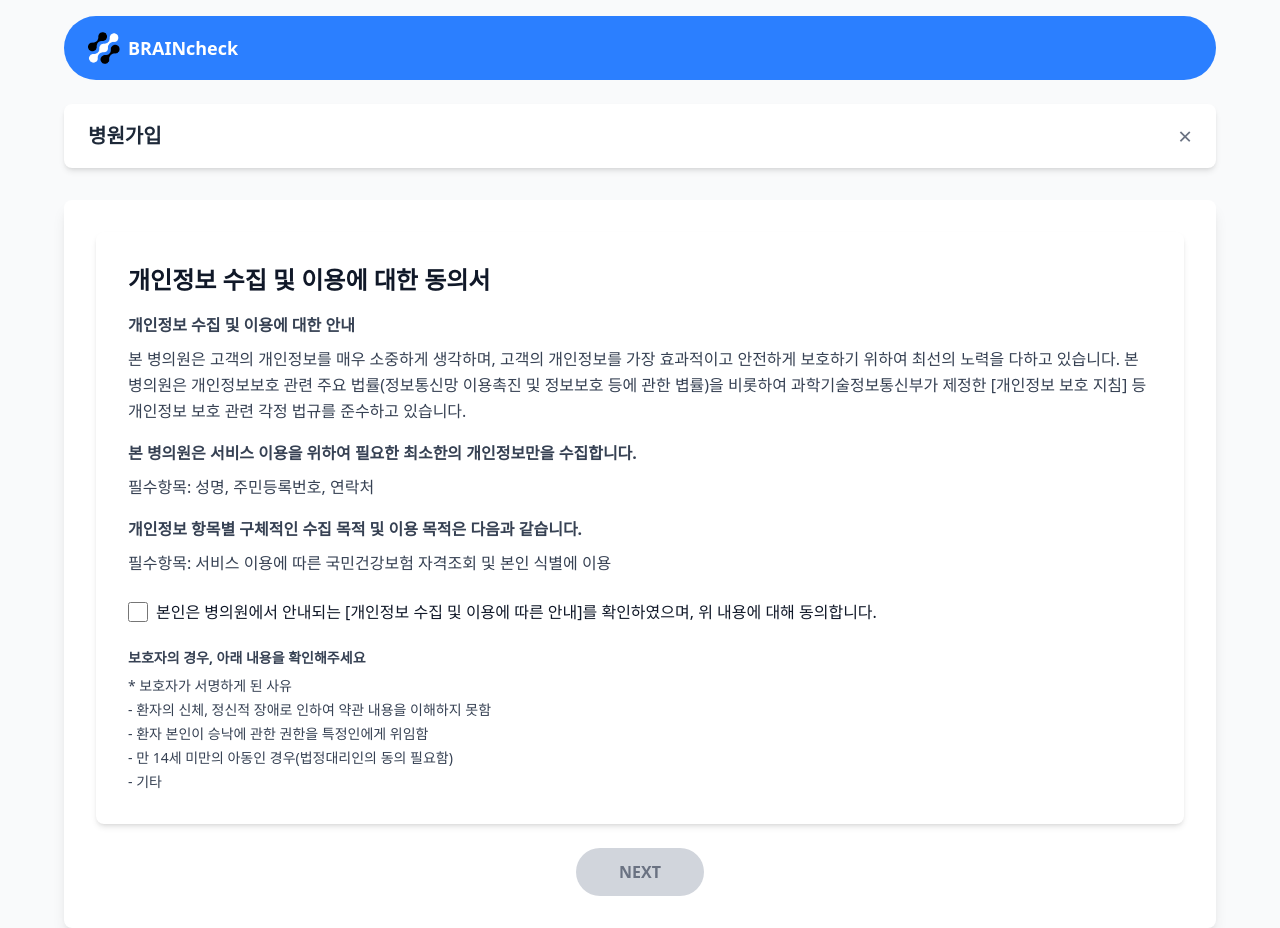
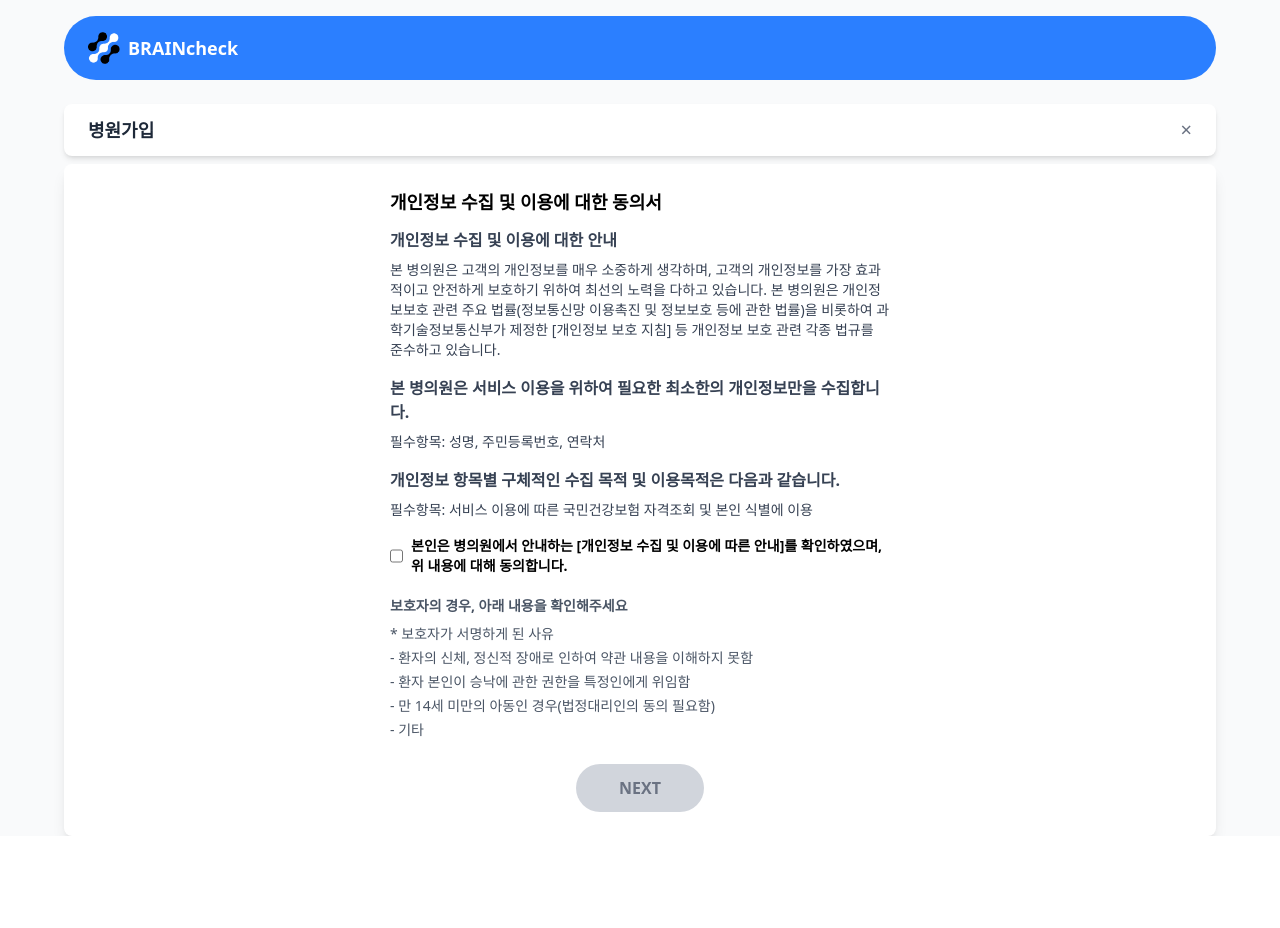
Before and after one commit to totorotail/vue-screening-test, a Vue app: page /signup in a window 1280 px wide. After the commit the page ends 836 px from the top, so only its background shows below. Built offline with nearby package versions, Linux system fonts and the light colour scheme; what vue-google-charts would draw is missing.

Commit message:
feat: signup-page ui-update

```diff
--- a/src/components/TermsAgreement.vue
+++ b/src/components/TermsAgreement.vue
@@ -1,49 +1,50 @@
 <script setup lang="ts">
-import { ref, defineEmits } from 'vue';
+defineProps<{
+    agreed: boolean;
+}>();
 
-const agreed = ref(false);
 const emit = defineEmits(['update:agreed']);
 
-const toggleAgreement = () => {
-    emit('update:agreed', agreed.value);
+const toggleAgreement = (event: Event) => {
+    const checked = (event.target as HTMLInputElement).checked;
+    emit('update:agreed', checked);
 };
 </script>
 
 <template>
-    <div class="p-8 bg-white shadow-md rounded-lg">
+    <div class="max-w-[500px] mx-auto">
         <!-- 타이틀 -->
-        <h2 class="text-2xl font-bold text-gray-900">개인정보 수집 및 이용에 대한 동의서</h2>
+        <h2 class="text-lg font-bold mb-3">개인정보 수집 및 이용에 대한 동의서</h2>
 
         <!-- 본문 -->
-        <div class="mt-4 text-gray-700 text-base leading-relaxed">
-            <p class="font-semibold">개인정보 수집 및 이용에 대한 안내</p>
-            <p class="mt-2">
+        <div class="text-gray-700">
+            <p class="text-base font-bold mb-2">개인정보 수집 및 이용에 대한 안내</p>
+            <p class="text-sm mb-4">
                 본 병의원은 고객의 개인정보를 매우 소중하게 생각하며, 고객의 개인정보를 가장 효과적이고 안전하게 보호하기 위하여 최선의 노력을 다하고 있습니다.
-                본 병의원은 개인정보보호 관련 주요 법률(정보통신망 이용촉진 및 정보보호 등에 관한 볍률)을 비롯하여 과학기술정보통신부가 제정한 [개인정보 보호 지침] 등
-                개인정보 보호 관련 각정 법규를 준수하고 있습니다.
+                본 병의원은 개인정보보호 관련 주요 법률(정보통신망 이용촉진 및 정보보호 등에 관한 법률)을 비롯하여 과학기술정보통신부가 제정한 [개인정보 보호 지침] 등 개인정보 보호 관련 각종 법규를
+                준수하고 있습니다.
             </p>
 
-            <p class="mt-4 font-semibold">본 병의원은 서비스 이용을 위하여 필요한 최소한의 개인정보만을 수집합니다.</p>
-            <p class="mt-2">필수항목: 성명, 주민등록번호, 연락처</p>
+            <p class="text-base font-bold mb-2">본 병의원은 서비스 이용을 위하여 필요한 최소한의 개인정보만을 수집합니다.</p>
+            <p class="text-sm mb-4">필수항목: 성명, 주민등록번호, 연락처</p>
 
-            <p class="mt-4 font-semibold">개인정보 항목별 구체적인 수집 목적 및 이용 목적은 다음과 같습니다.</p>
-            <p class="mt-2">필수항목: 서비스 이용에 따른 국민건강보험 자격조회 및 본인 식별에 이용</p>
+            <p class="text-base font-bold mb-2">개인정보 항목별 구체적인 수집 목적 및 이용목적은 다음과 같습니다.</p>
+            <p class="text-sm mb-4">필수항목: 서비스 이용에 따른 국민건강보험 자격조회 및 본인 식별에 이용</p>
         </div>
 
         <!-- 체크박스 -->
-        <div class="mt-6">
-            <label class="block flex items-center">
-                <input type="checkbox" v-model="agreed" @change="toggleAgreement"
-                    class="mr-2 w-5 h-5 accent-blue-500" />
-                <span class="text-gray-900 font-medium">본인은 병의원에서 안내되는 [개인정보 수집 및 이용에 따른 안내]를 확인하였으며, 위 내용에 대해
-                    동의합니다.</span>
+        <div class="flex items-center mb-5">
+            <input type="checkbox" id="agreeTerms" :checked="agreed" @change="toggleAgreement"
+                class="mr-2 h-4 w-4 accent-blue-500">
+            <label for="agreeTerms" class="text-sm font-bold">
+                본인은 병의원에서 안내하는 [개인정보 수집 및 이용에 따른 안내]를 확인하였으며, 위 내용에 대해 동의합니다.
             </label>
         </div>
 
         <!-- 보호자 관련 내용 -->
-        <div class="mt-6 text-gray-700 text-sm">
-            <p class="font-semibold">보호자의 경우, 아래 내용을 확인해주세요</p>
-            <ul class="list-none mt-2 space-y-1">
+        <div class="text-sm text-gray-600">
+            <p class="font-bold mb-2">보호자의 경우, 아래 내용을 확인해주세요</p>
+            <ul class="list-none pl-0 space-y-1">
                 <li>* 보호자가 서명하게 된 사유</li>
                 <li>- 환자의 신체, 정신적 장애로 인하여 약관 내용을 이해하지 못함</li>
                 <li>- 환자 본인이 승낙에 관한 권한을 특정인에게 위임함</li>
--- a/src/pages/SignUpPage.vue
+++ b/src/pages/SignUpPage.vue
@@ -36,14 +36,14 @@ const closePage = () => {
 
         <!-- ✅ 타이틀 부분 (병원가입) -->
         <div
-            class="w-[90%] max-w-[1400px] flex justify-between items-center bg-white px-6 py-4 shadow-md rounded-lg mb-4">
-            <h2 class="text-xl font-semibold text-gray-800">병원가입</h2>
-            <button @click="closePage" class="text-gray-500 hover:text-gray-700 text-2xl">&times;</button>
+            class="w-[90%] max-w-[1400px] flex justify-between items-center bg-white px-6 py-3 shadow-md rounded-lg mb-2">
+            <h2 class="text-lg font-semibold text-gray-800">병원가입</h2>
+            <button @click="closePage" class="text-gray-500 hover:text-gray-700 text-xl">&times;</button>
         </div>
 
         <!-- ✅ 메인 부분 (병원정보보기 페이지와 동일한 너비 유지) -->
-        <div class="w-[90%] max-w-[1400px] bg-white p-8 shadow-lg rounded-lg mt-4 flex flex-col items-center">
-            <div v-if="!showForm" class="w-full">
+        <div class="w-[90%] max-w-[1400px] bg-white p-6 shadow-lg rounded-lg flex flex-col items-center">
+            <div v-if="!showForm" class="w-full max-w-[700px]">
                 <TermsAgreement v-model:agreed="agreed" />
 
                 <!-- NEXT 버튼을 둥글고 짧게 조정 -->
```
